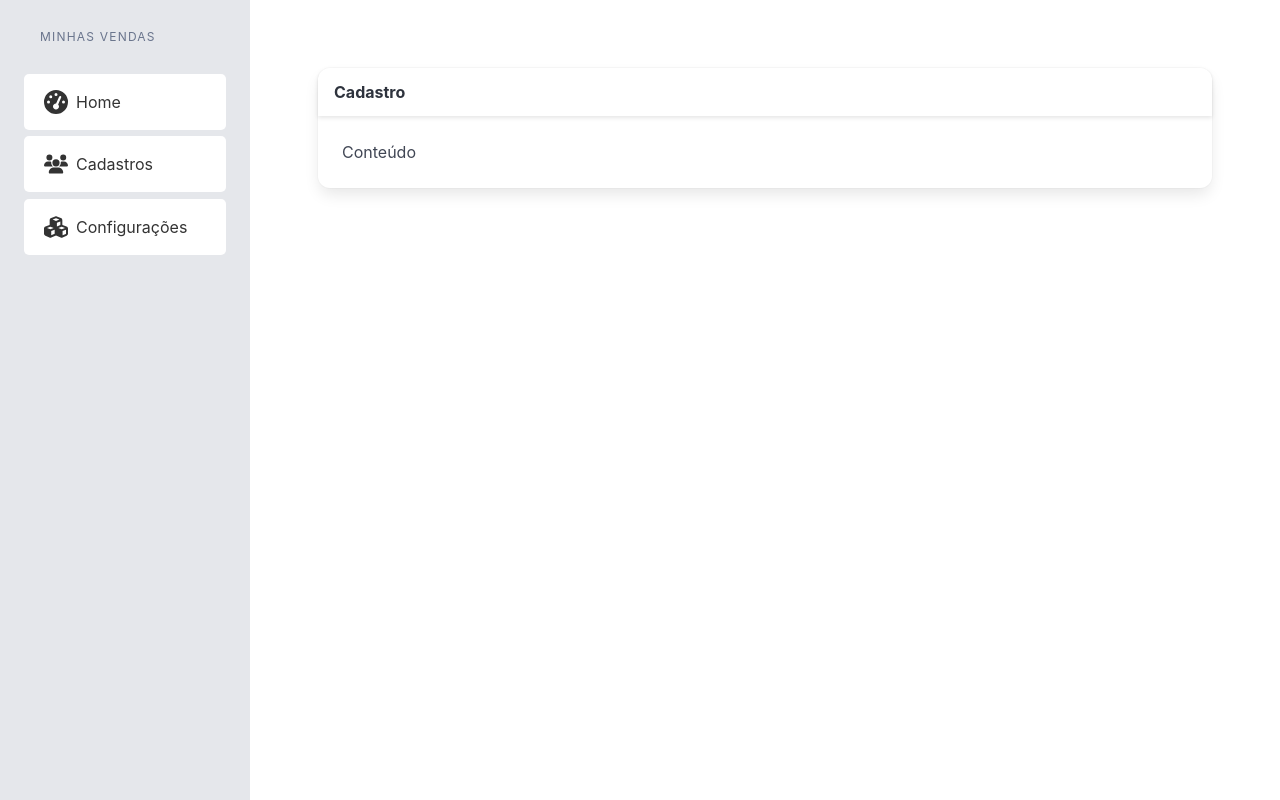
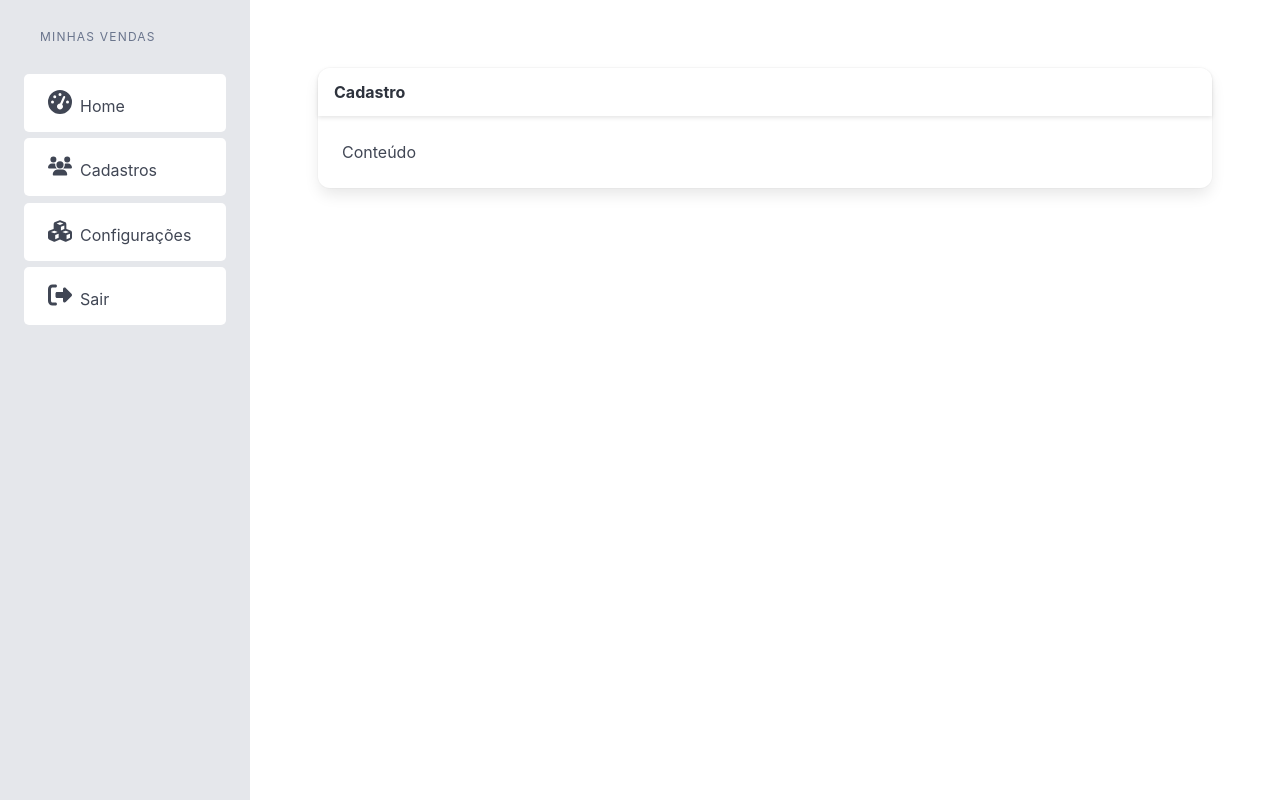
Before and after one commit to emersonpessoa01/vendas-app, a Next.js app: page / in a window 1280 px wide. Built offline with nearby package versions, Linux system fonts and the light colour scheme.

Commit message:
feat: Added MenuItem :sparkles:

```diff
--- a/src/components/layout/menu/index.tsx
+++ b/src/components/layout/menu/index.tsx
@@ -1,31 +1,19 @@
 "use client";
 
 import { FontAwesomeIcon } from "@fortawesome/react-fontawesome";
-import { faTachometerAlt, faUsers, faCubes } from "@fortawesome/free-solid-svg-icons";
+import { faTachometerAlt, faUsers, faCubes, faSignOutAlt,IconDefinition } from "@fortawesome/free-solid-svg-icons";
+import Link from "next/link";
 
 export const Menu: React.FC = () => {
   return (
     <aside className="menu column is-2 is-narrow-mobile is-fullheight section is-hidden-mobile bg-gray-200">
       <p className="menu-label is-hidden-touch p-4">Minhas Vendas</p>
       <ul className="menu-list">
-        <li className="menu-item">
-          <a href="#" className="menu-link" aria-current="page">
-            <FontAwesomeIcon icon={faTachometerAlt} className="icon" />
-            <span className="menu-text">Home</span>
-          </a>
-        </li>
-        <li className="menu-item">
-          <a href="#" className="menu-link">
-            <FontAwesomeIcon icon={faUsers} className="icon" />
-            <span className="menu-text">Cadastros</span>
-          </a>
-        </li>
-        <li className="menu-item">
-          <a href="#" className="menu-link">
-            <FontAwesomeIcon icon={faCubes} className="icon" />
-            <span className="menu-text">Configurações</span>
-          </a>
-        </li>
+        <MenuItem href="#" label="Home" icon={faTachometerAlt} />
+        <MenuItem href="#" label="Cadastros" icon={faUsers} />
+        <MenuItem href="#" label="Configurações" icon={faCubes} />
+        <MenuItem href="#" label="Sair" icon={faSignOutAlt} />
+
       </ul>
 
       <style jsx>{`
@@ -80,3 +68,20 @@ export const Menu: React.FC = () => {
     </aside>
   );
 };
+
+interface MenuItemProps {
+  href: string;
+  label: string;
+  icon: IconDefinition;
+}
+
+const MenuItem: React.FC<MenuItemProps> = ({ href, label, icon }) => {
+  return (
+    <li className="menu-item">
+      <Link href={href} className="menu-link">
+        <FontAwesomeIcon icon={icon} className="icon" />
+        <span className="menu-text">{label}</span>
+      </Link>
+    </li>
+  );
+};
```
Also changed, not shown: src/components/layout/index.tsx (line endings or trailing spaces).
